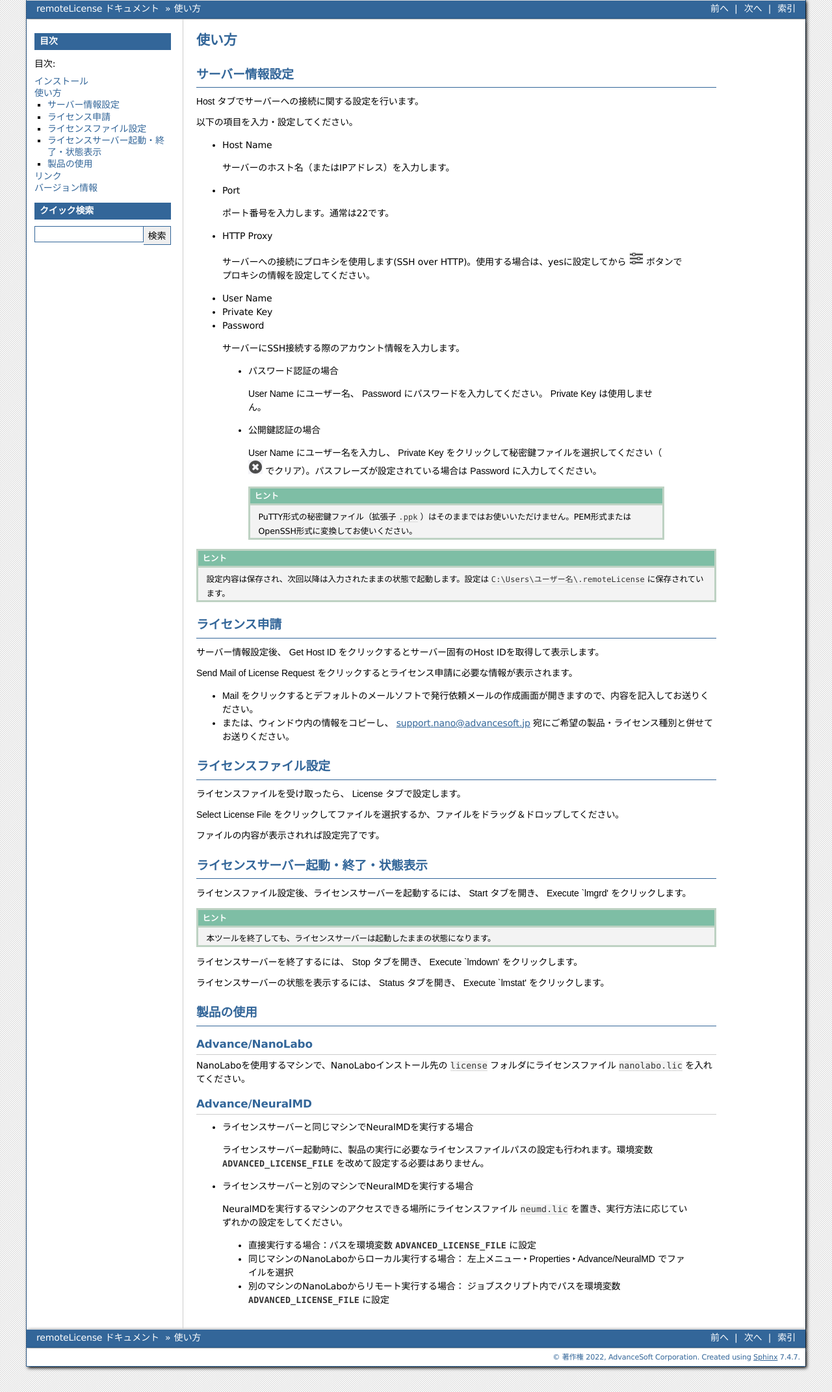
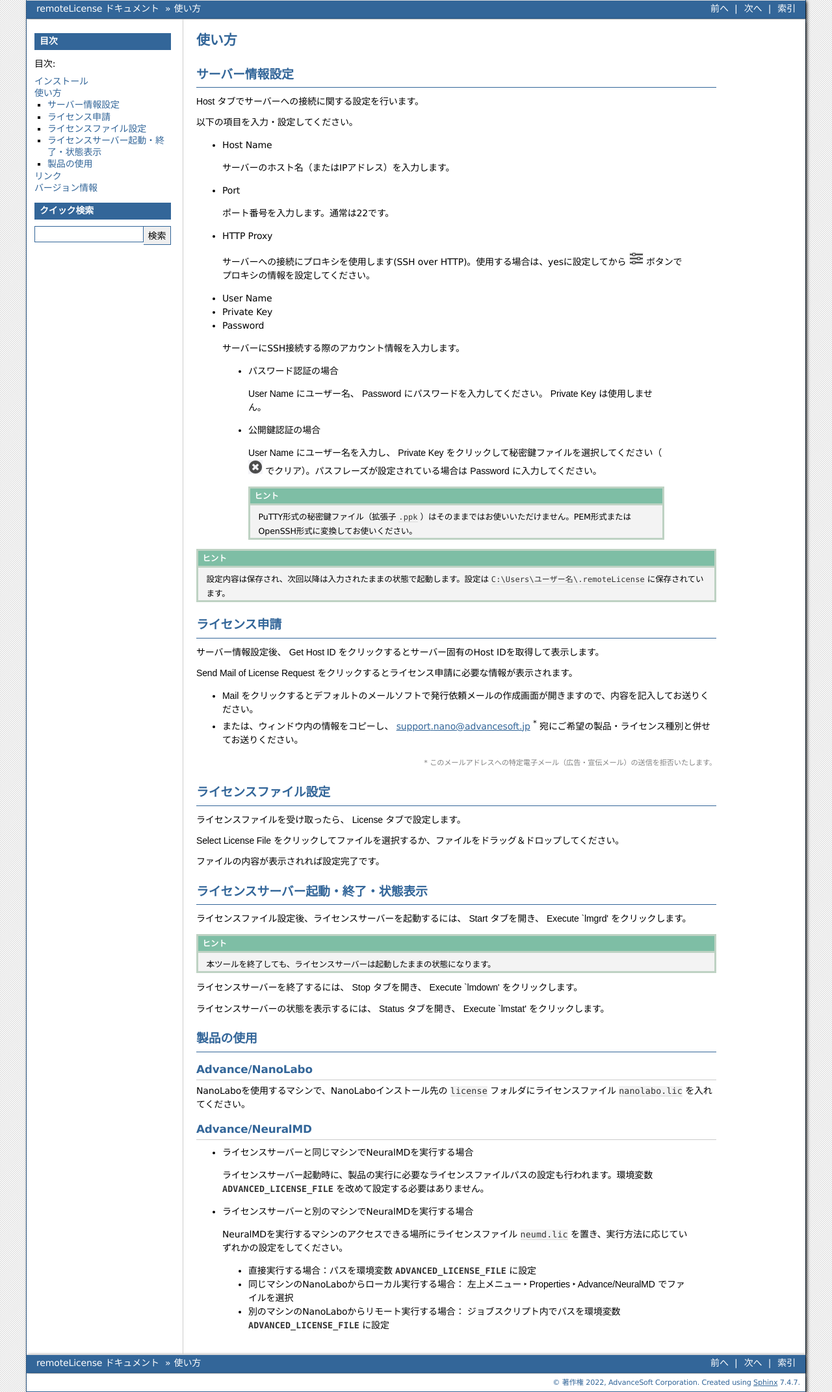
Before and after one commit to advancesoftcorp/remotelicense-doc, a Sphinx documentation site: the page built from docs/source/usage.rst, in a window 1280 px wide. Shown: the whole page at 65% size. Built offline with Sphinx 7.4.7, drawn with Linux system fonts in a browser that asks for light colours.

Commit message:
Add message to reject commercial or promotional emails

```diff
--- /dev/null
+++ b/docs/source/_static/css/custom.css
@@ -0,0 +1,6 @@
+.small-note {
+    display: block;
+    font-size: 0.8em;
+    color: gray;
+    text-align: end;
+}
--- a/docs/source/conf.py
+++ b/docs/source/conf.py
@@ -68,3 +68,9 @@ gettext_additional_targets = ['literal-block']
 # -- Options for LaTeX output ------------------------------------------------
 
 latex_engine = 'platex'
+
+
+# -- Extension configuration -------------------------------------------------
+
+def setup(app):
+    app.add_css_file('css/custom.css')
--- a/docs/source/usage.rst
+++ b/docs/source/usage.rst
@@ -55,7 +55,12 @@
 
 - :guilabel:`Mail` をクリックするとデフォルトのメールソフトで発行依頼メールの作成画面が開きますので、内容を記入してお送りください。
 
-- または、ウィンドウ内の情報をコピーし、 support.nano@advancesoft.jp 宛にご希望の製品・ライセンス種別と併せてお送りください。
+- または、ウィンドウ内の情報をコピーし、 `support.nano@advancesoft.jp <mailto:support.nano@advancesoft.jp>`_ `*`:sup: 宛にご希望の製品・ライセンス種別と併せてお送りください。
+
+.. role:: smallnote
+   :class: small-note
+
+:smallnote:`* このメールアドレスへの特定電子メール（広告・宣伝メール）の送信を拒否いたします。`
 
 .. _licensefile:
 
```
Also changed, not shown: 1 other file.
